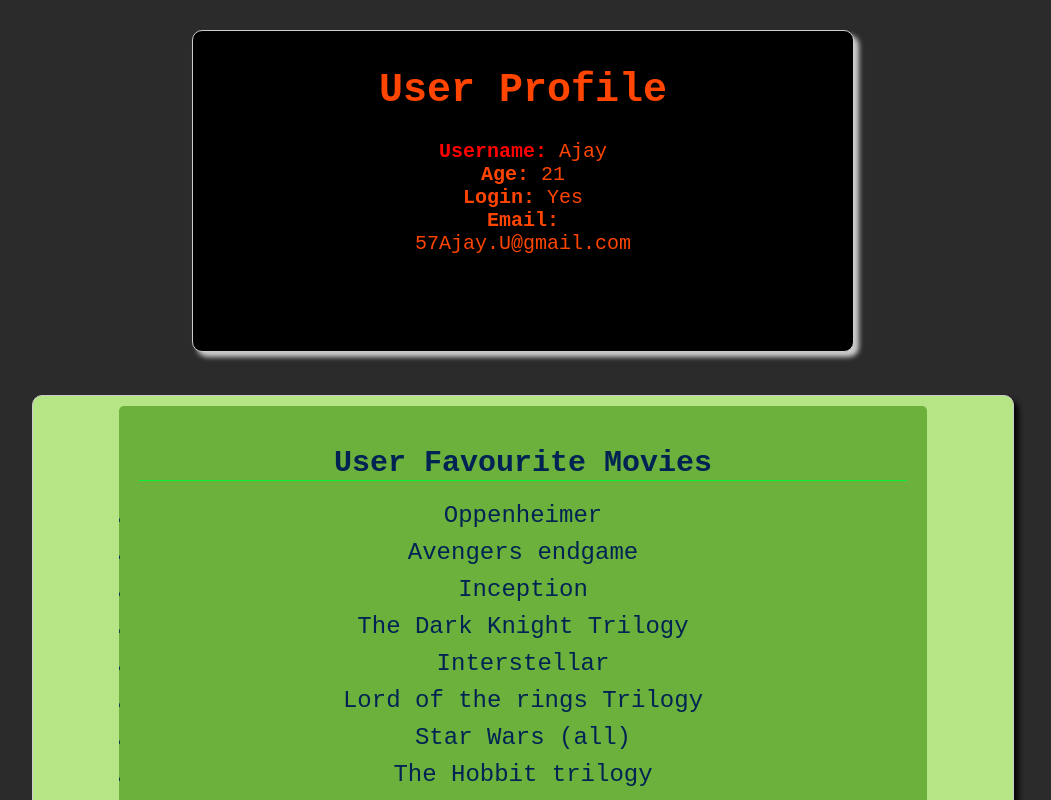
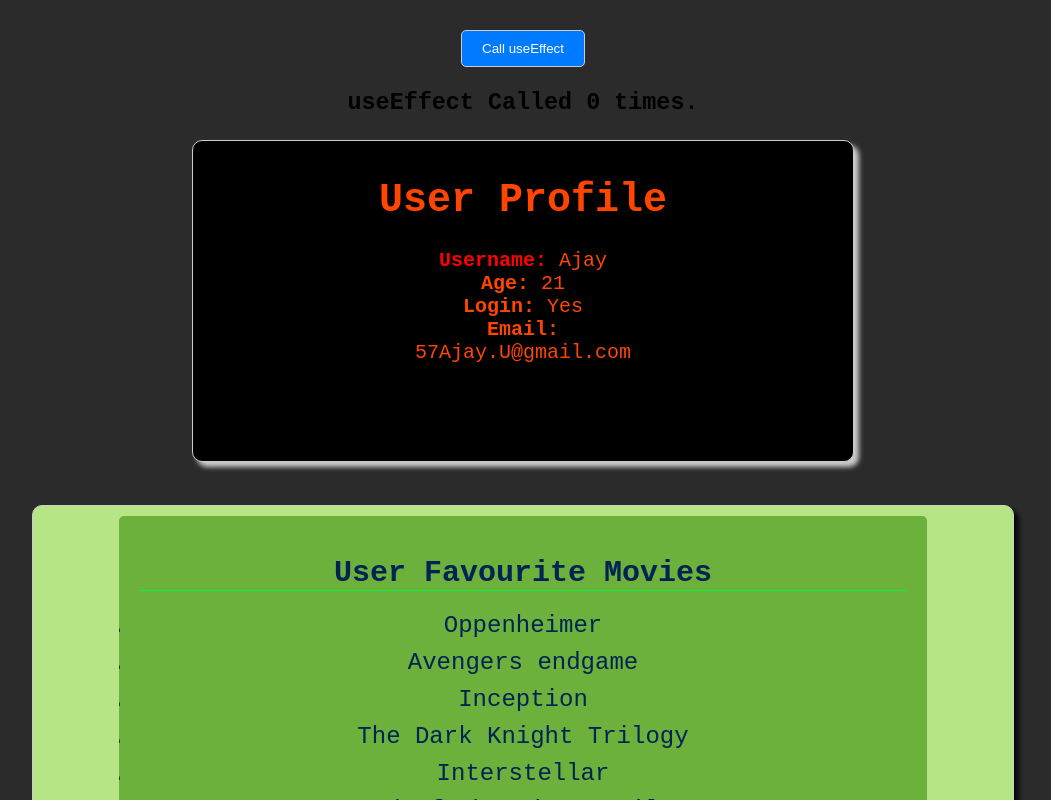
Before and after one commit to 57Ajay/AllReact, a React (Vite) app: page / in a window 1280 px wide. Shown: the top 800 px of the page, without its empty margins (117-1168 px from the left). Built offline with nearby package versions, Linux system fonts and the light colour scheme.

Commit message:
Creating useEffect Hook

```diff
--- a/src/App.jsx
+++ b/src/App.jsx
@@ -7,13 +7,14 @@ import LoginForm from "./components/Forms/LoginForm";
 import DisplaySize from "./components/DisplaySize/DisplaySize";
 import RegisterForm from "./components/Forms/RegisterForm";
 import UserDetailsRenderer from "./components/UserDetails/UserDetailsRenderer";
+import HookuseEffect from "./components/hooks/HookuseEffect";
 
 
 const App =()=>{
 
   return(
     <Fragment>
-
+      <HookuseEffect />
       <UserProfile Username="Ajay" age={21} login={true} />
       <br />
       <Box className="movie-box">
--- /dev/null
+++ b/src/components/hooks/HookuseEffect.jsx
@@ -0,0 +1,16 @@
+import { Fragment, useEffect, useState } from "react";
+
+const HookuseEffect = () => {
+    const [count, setCount] = useState(0);
+    return (
+        <Fragment>
+        {useEffect(()=>{
+        document.title = "AllReact"+ " " +count;
+    },[count])}
+    <button onClick={() => setCount(count + 1)}>Call useEffect</button>
+    <h3>useEffect Called {count} times.</h3>
+    </Fragment>
+    );
+};
+
+export default HookuseEffect;
```
